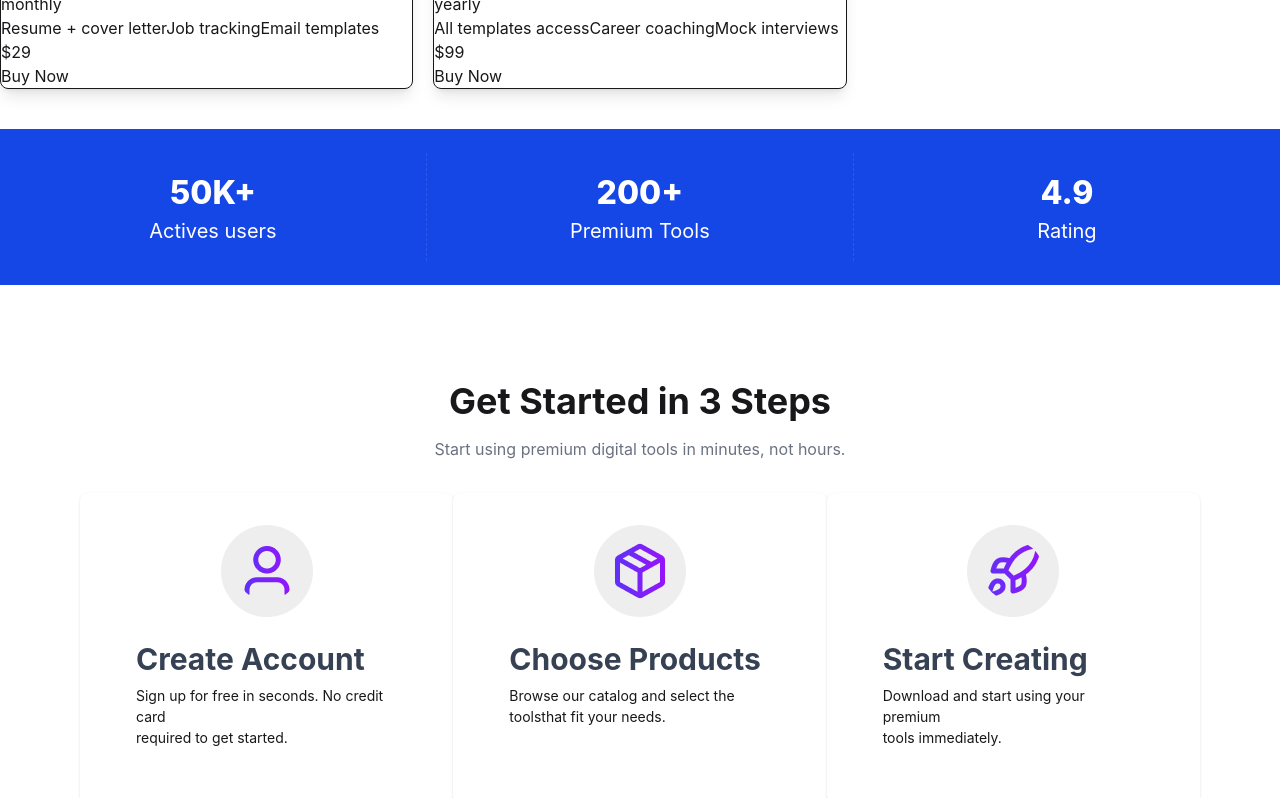
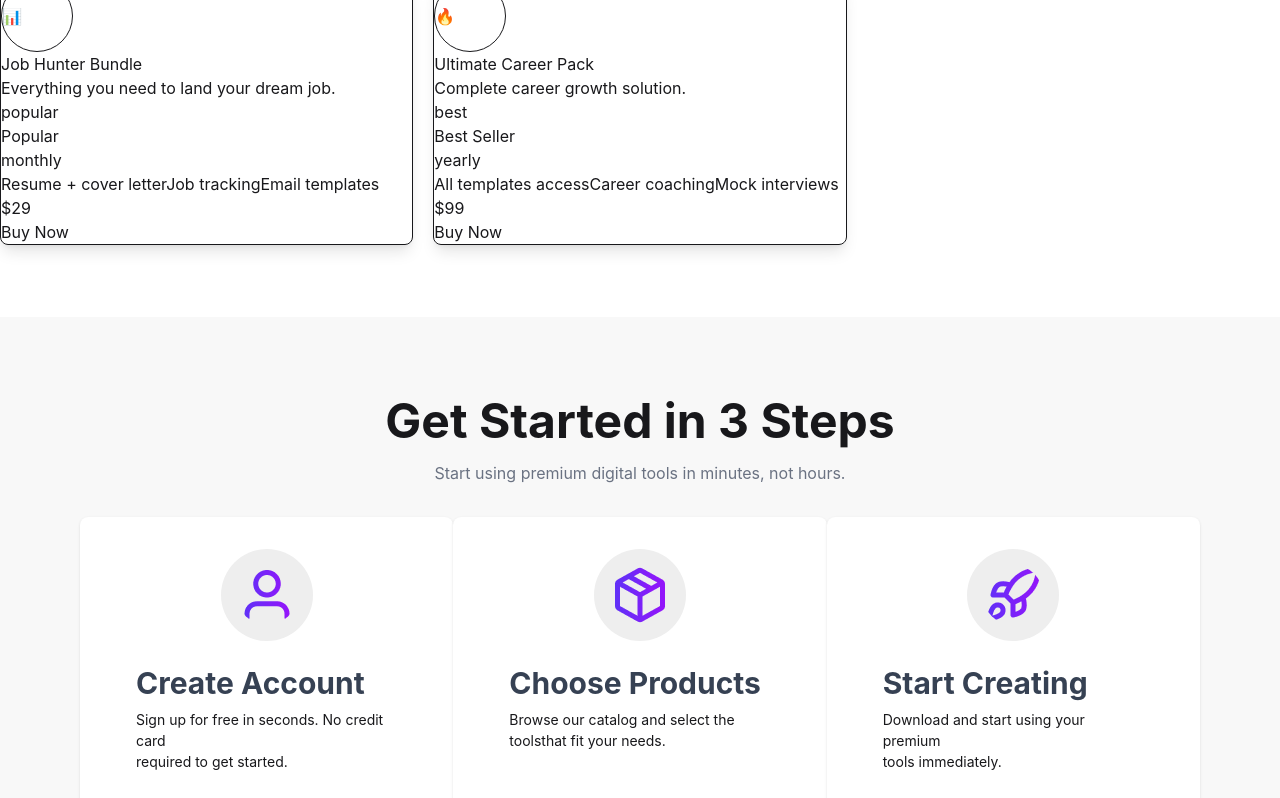
Before and after one commit to sharminkhanam/assignment-six, a React (Vite) app: page / in a window 1280 px wide. Shown: the part 1740-2538 px from the top of the page. Built offline with nearby package versions, Linux system fonts and the light colour scheme.

Commit message:
transform update

```diff
--- a/src/App.jsx
+++ b/src/App.jsx
@@ -34,6 +34,7 @@ console.log(active)
       <NavBar />
 
      <Banner />
+     <Stats></Stats>
      {/* name of each tab group should be unique */}
       <div className="tabs tabs-box justify-center bg-transparent">
         <input type="radio" name="my_tabs_1" className="tab rounded-full w-40" aria-label="Products"
@@ -48,7 +49,7 @@ console.log(active)
       </div>
      {active === "products" && <Products productPromise={productPromise} carts={carts} setCarts={setCarts}/>}
      { active === "cart" && <Cart carts={carts} setCarts={setCarts}/>}
-     <Stats></Stats>
+
      <Steps></Steps>
 
      <Pricingsection />
--- a/src/components/Pricingsection.jsx
+++ b/src/components/Pricingsection.jsx
@@ -3,7 +3,7 @@ import { FaCheck } from "react-icons/fa6";
 
 export default function Pricingsection () {
     return (
-        <div className="container mx-auto">
+        <div className="container mx-auto p-18">
             <div className="text-center space-y-4">
                 <h2 className="font-bold text-5xl ">Simple, Transparent Pricing</h2>
                 <p>Choose the plan that fits your needs. Upgrade or downgrade anytime.</p>
--- a/src/components/Steps/Steps.jsx
+++ b/src/components/Steps/Steps.jsx
@@ -4,11 +4,11 @@ import rocket from "../../assets/rocket.png"
 
 function Steps () {
     return (
-        <div className="container mx-auto p-20">
+        <div className="container mx-auto bg-base-200 p-20 mt-8">
             <div >
-                <div className="mt-4 ">
+                <div className="">
                     <div className="text-center space-y-4">
-                         <h1 className="font-bold text-4xl ">Get Started in 3 Steps</h1>
+                         <h1 className="font-bold text-5xl ">Get Started in 3 Steps</h1>
                     <p className="text-gray-500">Start using premium digital tools in minutes, not hours.</p>
                     </div>
                   </div>
@@ -21,7 +21,8 @@ function Steps () {
                       </figure>
                       <div className="card-body">
                         <h2 className="card-title text-3xl font-bold text-gray-700">Create Account</h2>
-                        <p>Sign up for free in seconds. No credit card <br/>required to get started.</p>
+                        <p>Sign up for free in seconds. No credit card
+                          <br/>required to get started.</p>
 
                       </div>
                     </div>
--- a/src/components/Transform.jsx
+++ b/src/components/Transform.jsx
@@ -1,19 +1,20 @@
 export default function Transform () {
     return (
-        <div>
-            <div className="container mx-auto text-center bg-blue-400 p-10 mt-4">
+        <div className="container mx-auto p-20 bg-purple-700 ">
+            <div className=" text-center x  mt-4">
                 <div className="space-y-3">
                     <h1 className="text-white font-bold text-5xl">Ready to Transform Your Workflow?</h1>
-                <p className=" text-gray-500">Join thousands of professionals who are already using Digitools to work smarter.
+                <p className=" text-gray-300">Join thousands of professionals who are already using Digitools to work smarter.
                     <br />
                     Start your free trial today.
                     </p>
                 </div>
 
                     <div className="flex gap-4 justify-center mt-8">
-                        <button className="btn p-6 rounded-full text-blue-400">Export Products</button>
-                        <button className="btn bg-blue-400 p-6 rounded-full border-white text-white">View Pricing</button>
+                        <button className="btn p-6 rounded-full text-blue-500">Export Products</button>
+                        <button className="btn bg-purple-700 p-6 rounded-full border-white text-white">View Pricing</button>
                     </div>
+                    <p className="mt-5 text-gray-300">14-day free trial • No credit card required • Cancel anytime</p>
             </div>
         </div>
     )
```
